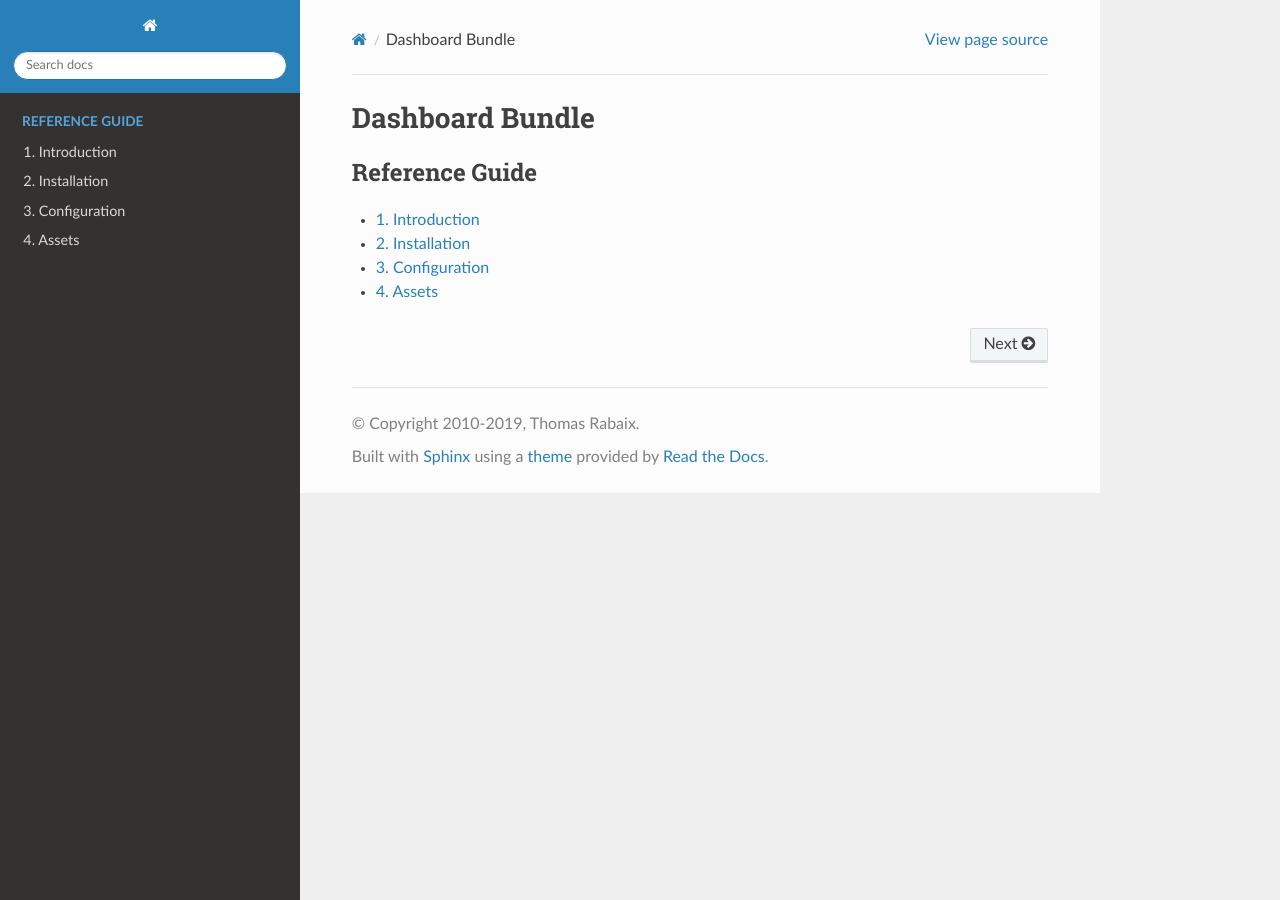
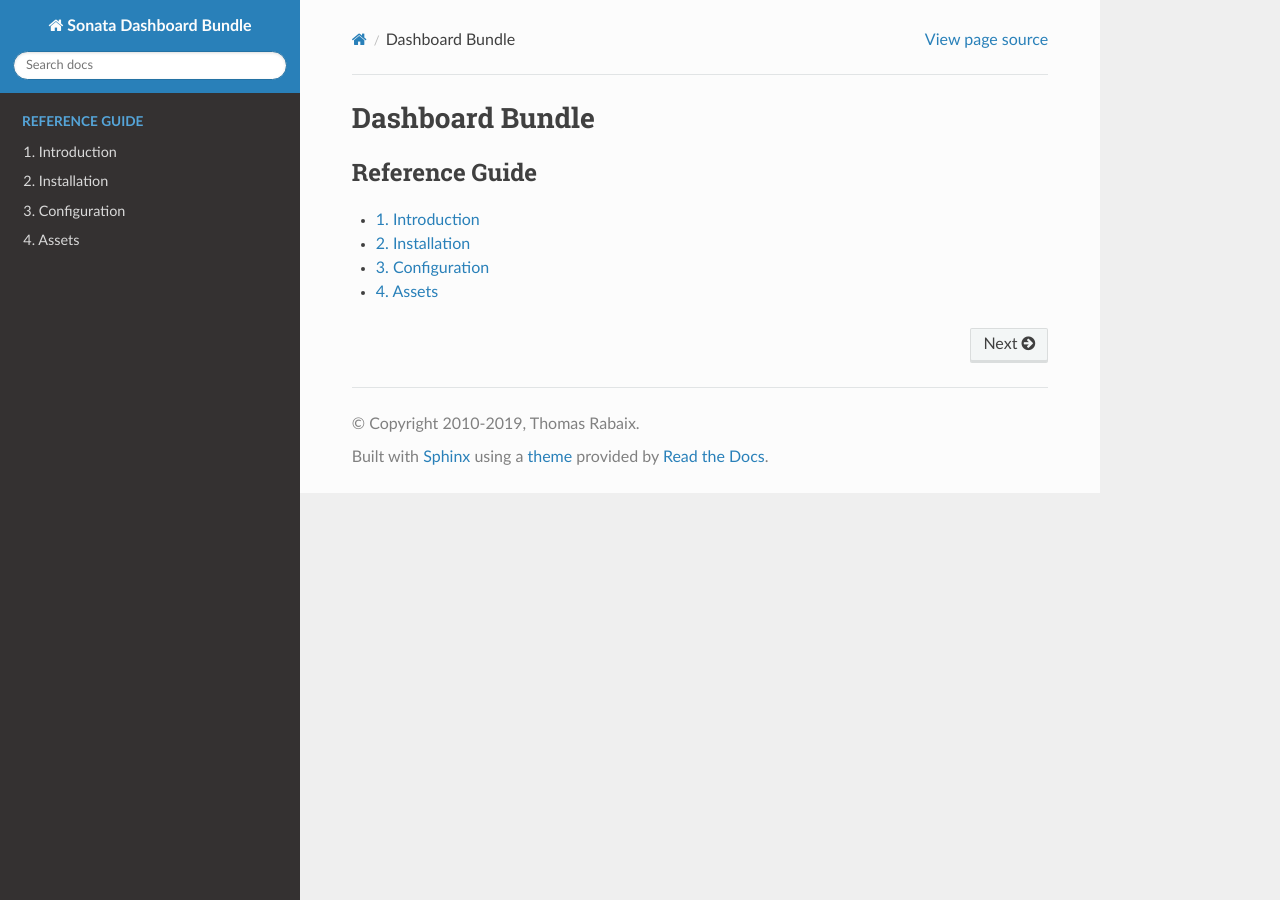
Before and after one commit to sonata-project/SonataDashboardBundle, a Sphinx documentation site: the page built from docs/index.rst, in a window 1280 px wide. Built offline with Sphinx 7.4.7 and the Read the Docs theme 2.0.0, drawn with Linux system fonts in a browser that asks for light colours.

Commit message:
DevKit updates

```diff
--- a/docs/conf.py
+++ b/docs/conf.py
@@ -48,7 +48,7 @@
 master_doc = 'index'
 
 # General information about the project.
-project = u''
+project = u'Sonata Dashboard Bundle'
 copyright = u'2010-2019, Thomas Rabaix'
 
 # The version info for the project you're documenting, acts as replacement for
```
Also changed, not shown: .travis.yml, 1 other file.
